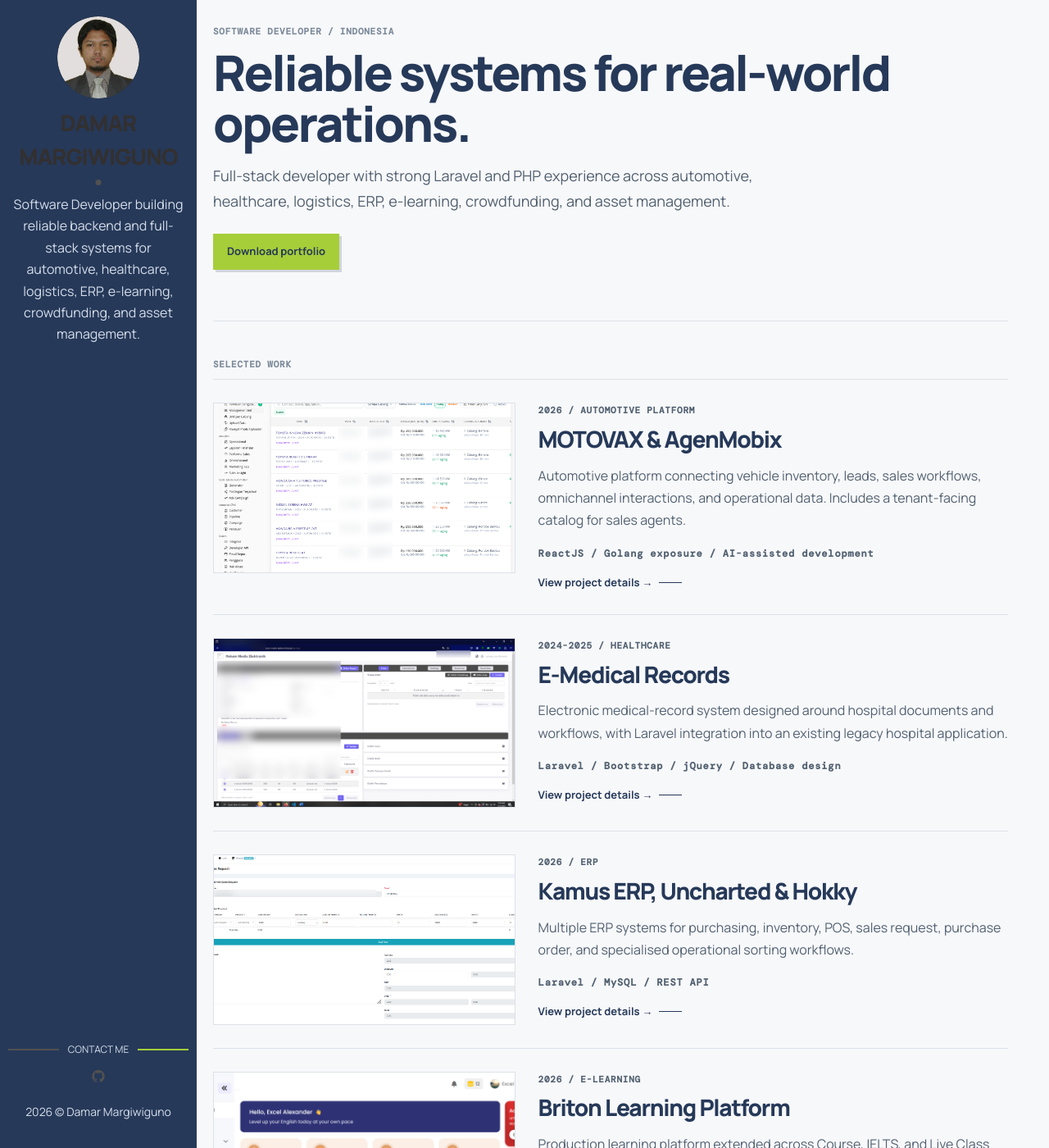
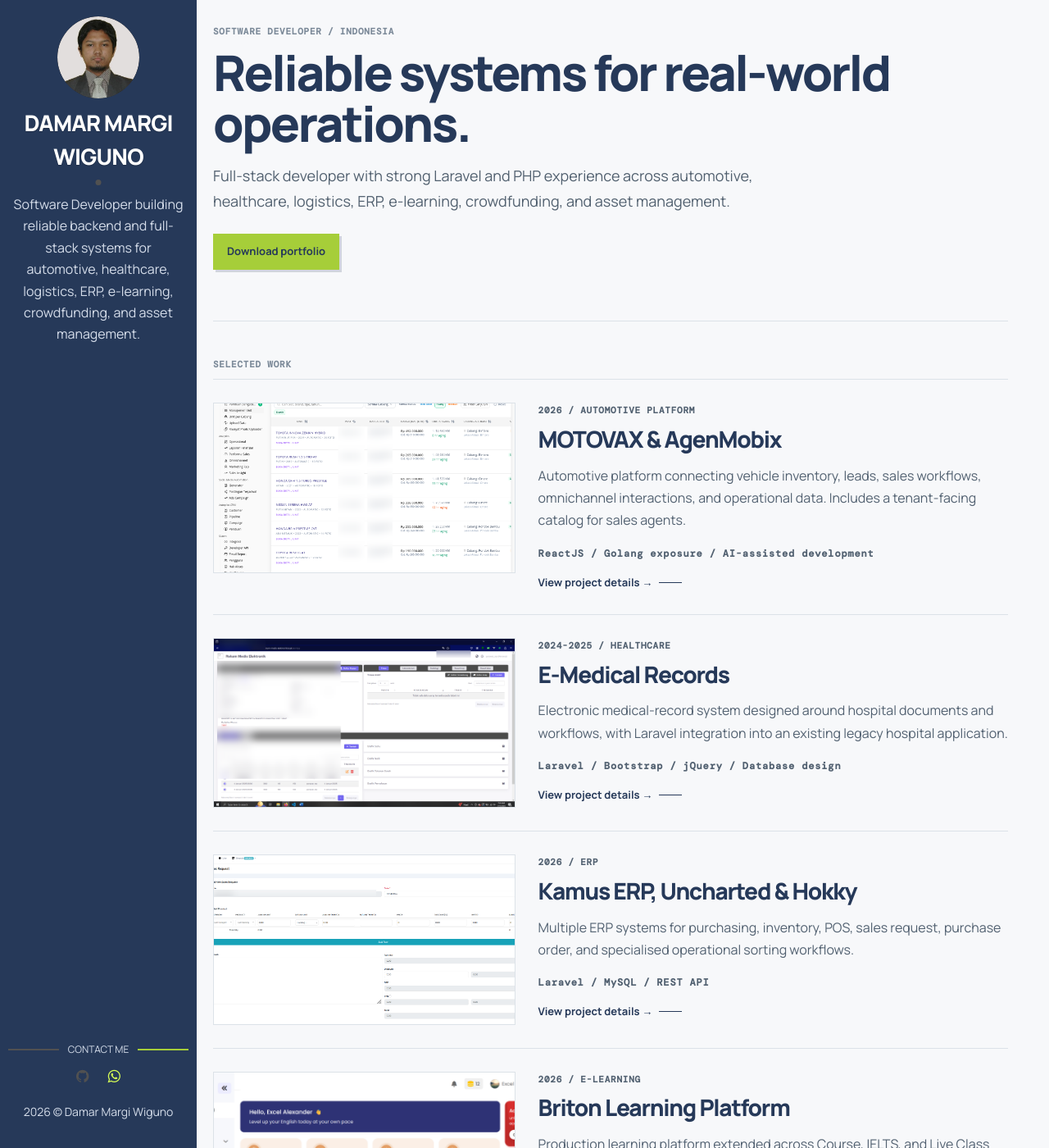
Before and after one commit to seadramon/seadramon.github.io, a Jekyll site: the page built from index.html, in a window 1280 px wide and 1400 px high. Shown: the whole window at 82% size. Built offline with Jekyll 4.4.1, drawn with Linux system fonts in a browser that asks for light colours.

Commit message:
Update profile name WhatsApp contact and portfolio DOCX

```diff
--- a/_config.yml
+++ b/_config.yml
@@ -1,10 +1,10 @@
-title: Damar Margiwiguno | Software Developer
+title: Damar Margi Wiguno | Software Developer
 description: Full-stack software developer experienced in Laravel, PHP, REST APIs, database design, system integration, and production maintenance.
 baseurl: ""
 url: "https://seadramon.github.io"
 permalink: /:title/
 
-author: Damar Margiwiguno
+author: Damar Margi Wiguno
 author-img: damar-margiwiguno.jpg
 about-author: Software Developer building reliable backend and full-stack systems for automotive, healthcare, logistics, ERP, e-learning, crowdfunding, and asset management.
 social-github: seadramon
--- a/_layouts/main.html
+++ b/_layouts/main.html
@@ -19,6 +19,7 @@
         {% if site.social-github %}
           <li class="github"><a href="https://github.com/{{site.social-github}}" target="_blank" rel="noreferrer"><i class="fa fa-github" aria-hidden="true"></i><span class="sr-only">GitHub</span></a></li>
         {% endif %}
+        <li class="whatsapp"><a href="https://wa.me/6285850261700?text=Halo%20Damar%2C%20saya%20tertarik%20berdiskusi%20tentang%20peluang%20software%20development.%20Boleh%20saya%20mengirimkan%20detailnya%3F" target="_blank" rel="noreferrer" aria-label="Contact Damar on WhatsApp"><i class="fa fa-whatsapp" aria-hidden="true"></i><span class="sr-only">WhatsApp</span></a></li>
       </ul>
     </section> <!-- End Section Contact -->
     <div class="copyright">
--- a/assets/css/typography.css
+++ b/assets/css/typography.css
@@ -2,6 +2,9 @@
 :root { --display: "Manrope", sans-serif; --mono: "DM Mono", monospace; --link: #587b00; --link-dark: #263959; }
 body, button, input, textarea { font-family: var(--display); }
 .sidebar .about .author-name { font-family: var(--display); font-weight: 800; }
+.sidebar .about .author-name { color: #ffffff !important; text-shadow: 0 1px 1px rgba(0, 0, 0, .2); }
+.sidebar .contact li.whatsapp a { color: #d8ff55; }
+.sidebar .contact li.whatsapp a:hover { color: #ffffff; }
 .sidebar .about p, .sidebar .copyright p { font-family: var(--display); }
 .content-box h1, .content-box h2, .content-box h3 { font-family: var(--display); font-weight: 800; letter-spacing: -.045em; }
 .content-box p, .content-box li, .content-box dd { font-family: var(--display); }
--- a/index.html
+++ b/index.html
@@ -1,7 +1,7 @@
 ---
 layout: main
 title: Software Developer Portfolio
-description: Selected work by Damar Margiwiguno, Software Developer.
+description: Selected work by Damar Margi Wiguno, Software Developer.
 ---
 
 <section class="portfolio-intro">
```
Also changed, not shown: README.md, 1 other file.
